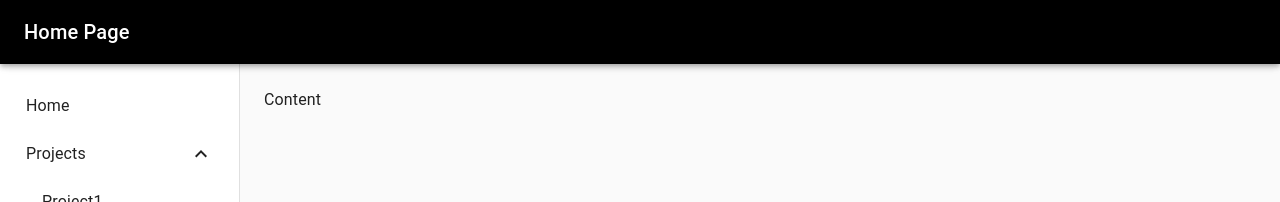
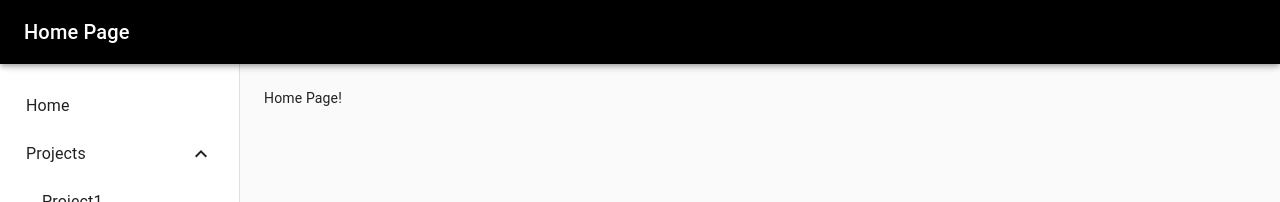
Before and after one commit to GreatGameDota/website, a React (Create React App) app: page / in a window 1280 px wide. Shown: the top 202 px of the page. Built offline with nearby package versions, Linux system fonts and the light colour scheme.

Commit message:
Add separate HomePage componant

```diff
--- a/src/App.js
+++ b/src/App.js
@@ -11,11 +11,11 @@ class App extends Component {
 		return (
 			<Router>
 				<Switch>
-					<Route exact path='/' render={(routeProps) => <Page {...routeProps} title='Home Page' project={0} />} />
+					<Route exact path='/' render={(routeProps) => <Page {...routeProps} title='Home Page' page={0} />} />
 					<Route
 						exact
 						path='/projects/project1'
-						render={(routeProps) => <Page {...routeProps} title='Project1' project={1} />}
+						render={(routeProps) => <Page {...routeProps} title='Project1' page={1} />}
 					/>
 					<Redirect to='/' />
 				</Switch>
--- /dev/null
+++ b/src/components/HomePage.js
@@ -0,0 +1,11 @@
+import React, { Component } from 'react'
+
+export default class HomePage extends Component {
+  render() {
+    return (
+      <div>
+        Home Page!
+      </div>
+    )
+  }
+}
--- a/src/components/Nav.js
+++ b/src/components/Nav.js
@@ -34,7 +34,7 @@ const styles = (theme) => ({
 		padding: '10px'
 	},
 	lists: {
-		backgroundColor: theme.palette.background.paper,
+		backgroundColor: theme.palette.background.paper
 	},
 	nested: {
 		paddingLeft: theme.spacing(4)
--- a/src/components/Page.js
+++ b/src/components/Page.js
@@ -16,6 +16,7 @@ import Toolbar from '@material-ui/core/Toolbar';
 import Typography from '@material-ui/core/Typography';
 import { makeStyles, useTheme } from '@material-ui/core/styles';
 import Project1 from './Project1';
+import HomePage from './HomePage';
 
 const drawerWidth = 240;
 
@@ -50,14 +51,14 @@ const useStyles = makeStyles((theme) => ({
 	}
 }));
 
-const projects = [ <Project1 /> ];
+const pages = [ <HomePage />, <Project1 /> ];
 
 function Page (props) {
-	const { container, title, project } = props;
+	const { container, title, page } = props;
 	const classes = useStyles();
 	const theme = useTheme();
 	const [ mobileOpen, setMobileOpen ] = React.useState(false);
-	const renderProject = project !== 0 ? projects[project - 1] : null;
+	const renderPage = pages[page];
 	function handleDrawerToggle () {
 		setMobileOpen(!mobileOpen);
 	}
@@ -131,8 +132,7 @@ function Page (props) {
 			</nav>
 			<main className={classes.content}>
 				<div className={classes.toolbar} />
-				<Typography paragraph>Content</Typography>
-				{renderProject}
+				{renderPage}
 			</main>
 		</div>
 	);
```
